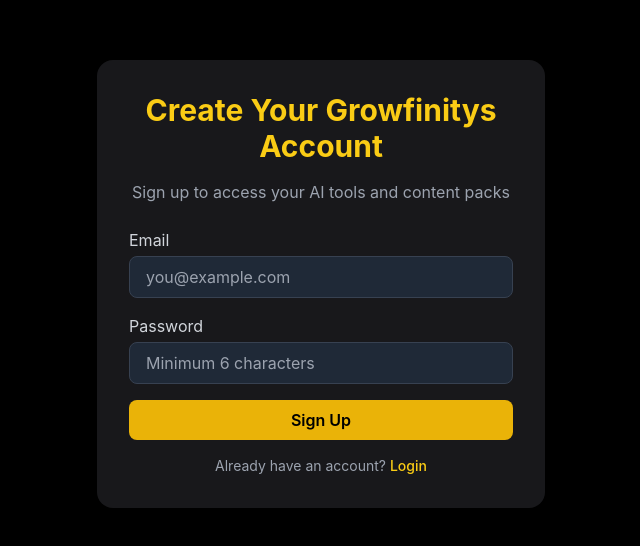
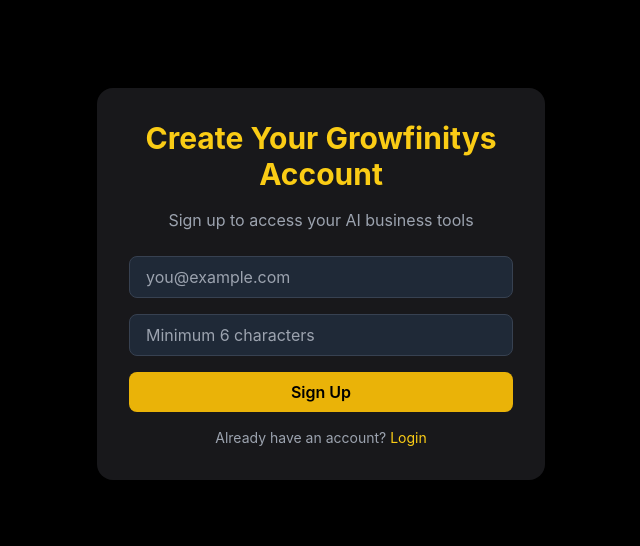
Before and after one commit to mhdkharoub-rgb/growfinitys, a Next.js app: page /signup in a window 1280 px wide. Shown: the part 116-662 px from the top of the page, without its empty margins (319-959 px from the left). Built offline with nearby package versions, Linux system fonts and the light colour scheme.

Commit message:
Update signup.js

```diff
--- a/pages/signup.js
+++ b/pages/signup.js
@@ -1,10 +1,8 @@
 // pages/signup.js
 import { useState } from "react"
-import { useRouter } from "next/router"
 import { supabase } from "../lib/supabase"
 
 export default function Signup() {
-  const router = useRouter()
   const [email, setEmail] = useState("")
   const [password, setPassword] = useState("")
   const [loading, setLoading] = useState(false)
@@ -13,6 +11,7 @@ export default function Signup() {
 
   const handleSignup = async (e) => {
     e.preventDefault()
+    if (loading) return
     setLoading(true)
     setError("")
     setMessage("")
@@ -29,12 +28,12 @@ export default function Signup() {
       if (error) throw error
 
       setMessage(
-        "✅ Registration successful! Please check your email to verify your account."
+        "✅ Account created! Check your inbox for a single verification email."
       )
       setEmail("")
       setPassword("")
     } catch (err) {
-      console.error("Signup error:", err)
+      console.error(err)
       setError(err.message)
     } finally {
       setLoading(false)
@@ -48,56 +47,47 @@ export default function Signup() {
           Create Your Growfinitys Account
         </h1>
         <p className="text-gray-400 mb-6 text-center">
-          Sign up to access your AI tools and content packs
+          Sign up to access your AI business tools
         </p>
 
         <form onSubmit={handleSignup} className="space-y-4">
-          <div>
-            <label className="block text-gray-300 mb-1">Email</label>
           <input
             type="email"
-              className="w-full px-4 py-2 rounded-lg bg-gray-800 border border-gray-700 focus:outline-none focus:border-yellow-400"
             placeholder="you@example.com"
+            className="w-full px-4 py-2 rounded-lg bg-gray-800 border border-gray-700 focus:border-yellow-400"
             value={email}
             onChange={(e) => setEmail(e.target.value)}
             required
           />
-          </div>
 
-          <div>
-            <label className="block text-gray-300 mb-1">Password</label>
           <input
             type="password"
-              className="w-full px-4 py-2 rounded-lg bg-gray-800 border border-gray-700 focus:outline-none focus:border-yellow-400"
             placeholder="Minimum 6 characters"
+            className="w-full px-4 py-2 rounded-lg bg-gray-800 border border-gray-700 focus:border-yellow-400"
             value={password}
             onChange={(e) => setPassword(e.target.value)}
             required
           />
-          </div>
 
-          {error && (
-            <p className="text-red-500 text-sm text-center">{error}</p>
-          )}
-          {message && (
-            <p className="text-green-400 text-sm text-center">{message}</p>
-          )}
+          {error && <p className="text-red-500 text-center">{error}</p>}
+          {message && <p className="text-green-400 text-center">{message}</p>}
 
           <button
             type="submit"
             disabled={loading}
-            className="w-full py-2 bg-yellow-500 hover:bg-yellow-400 text-black font-semibold rounded-lg transition"
+            className={`w-full py-2 font-semibold rounded-lg transition ${
+              loading
+                ? "bg-gray-500 cursor-not-allowed"
+                : "bg-yellow-500 hover:bg-yellow-400 text-black"
+            }`}
           >
-            {loading ? "Creating account..." : "Sign Up"}
+            {loading ? "Sending email..." : "Sign Up"}
           </button>
         </form>
 
         <p className="text-gray-400 text-sm text-center mt-4">
           Already have an account?{" "}
-          <a
-            href="/login"
-            className="text-yellow-400 hover:underline font-medium"
-          >
+          <a href="/login" className="text-yellow-400 hover:underline">
             Login
           </a>
         </p>
```
Lines whose indentation alone changed are shown as unchanged.
